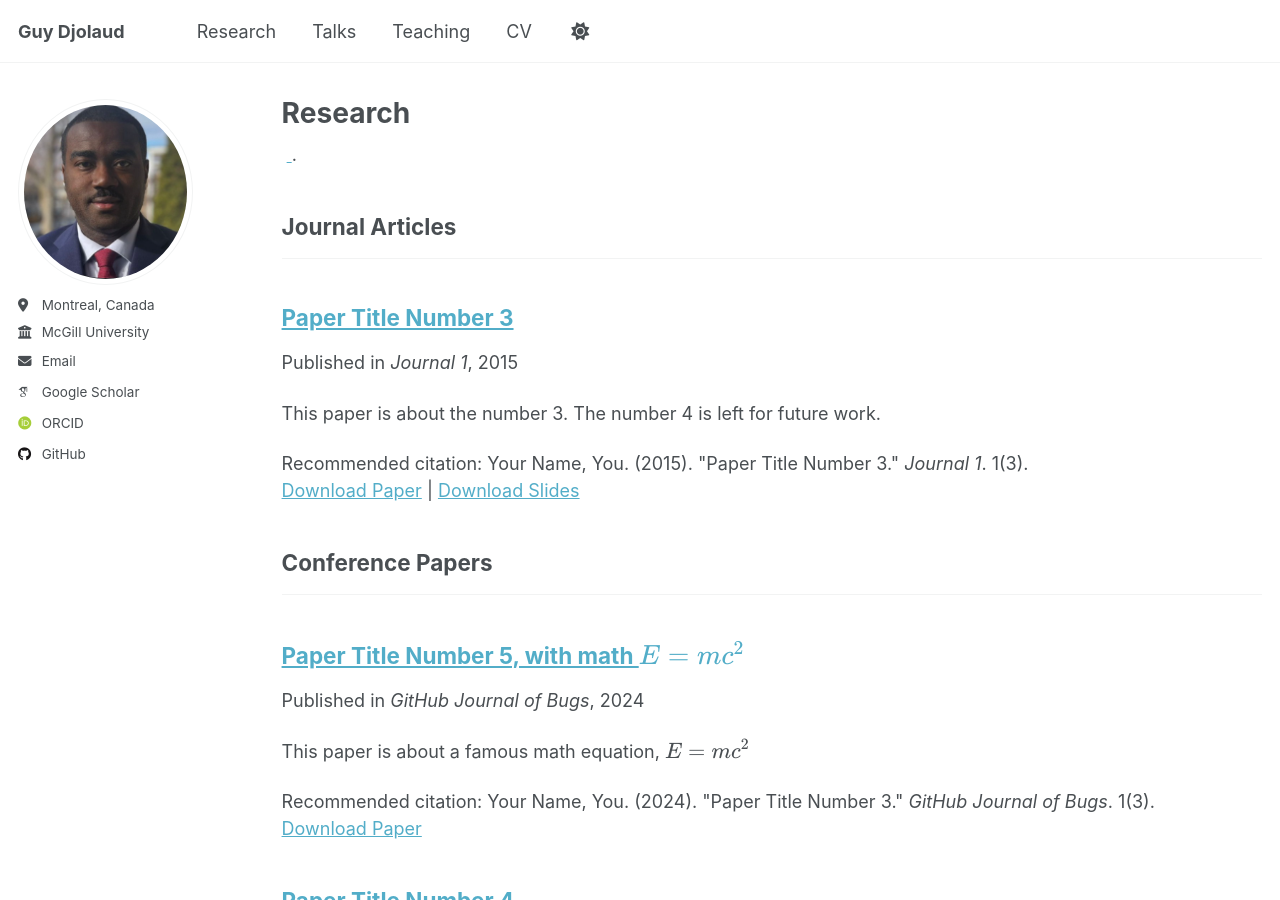
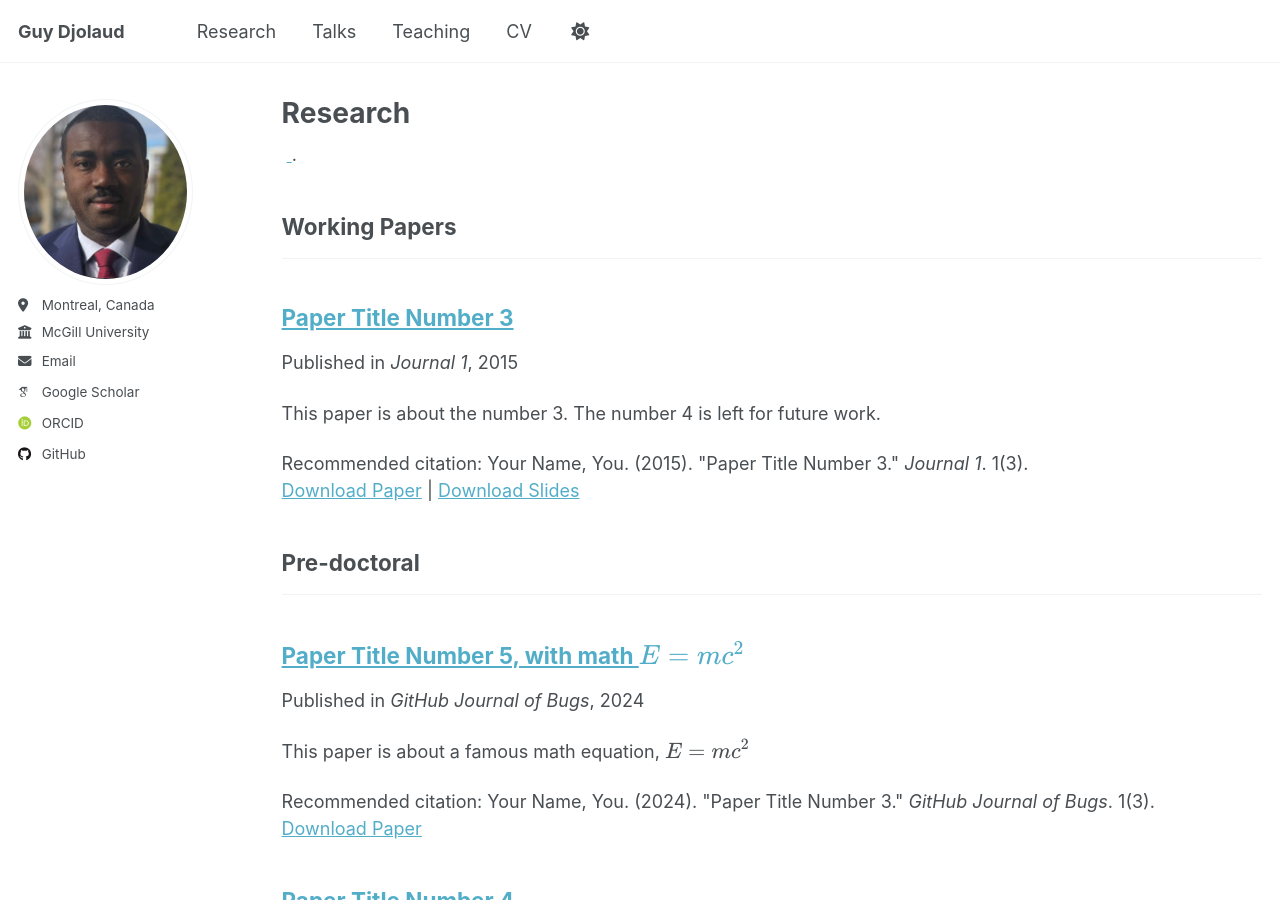
Before and after one commit to djolkilson-droid/Guy-Djolaud.github.io, a Jekyll site: the page built from _pages/publications.html, in a window 1280 px wide and 900 px high. Built offline with Jekyll 4.4.1, drawn with Linux system fonts in a browser that asks for light colours; some web fonts are replaced; a script that is not in the unit is left out.

Commit message:
Update _config.yml

```diff
--- a/_config.yml
+++ b/_config.yml
@@ -81,12 +81,12 @@ author:
 
 # Publication Category - The following the list of publication categories and their headings
 publication_category:
-  books:
-    title: 'Books'
   manuscripts:
-    title: 'Journal Articles'
+    title: 'Working Papers'
   conferences:
-    title: 'Conference Papers'
+    title: 'Applied Policy Work'
+    pre-doc:
+    title: 'Pre-doctoral'
 
 # Site Settings
 teaser                   :  # filename of teaser fallback teaser image placed in /images/ for social media previews
```
